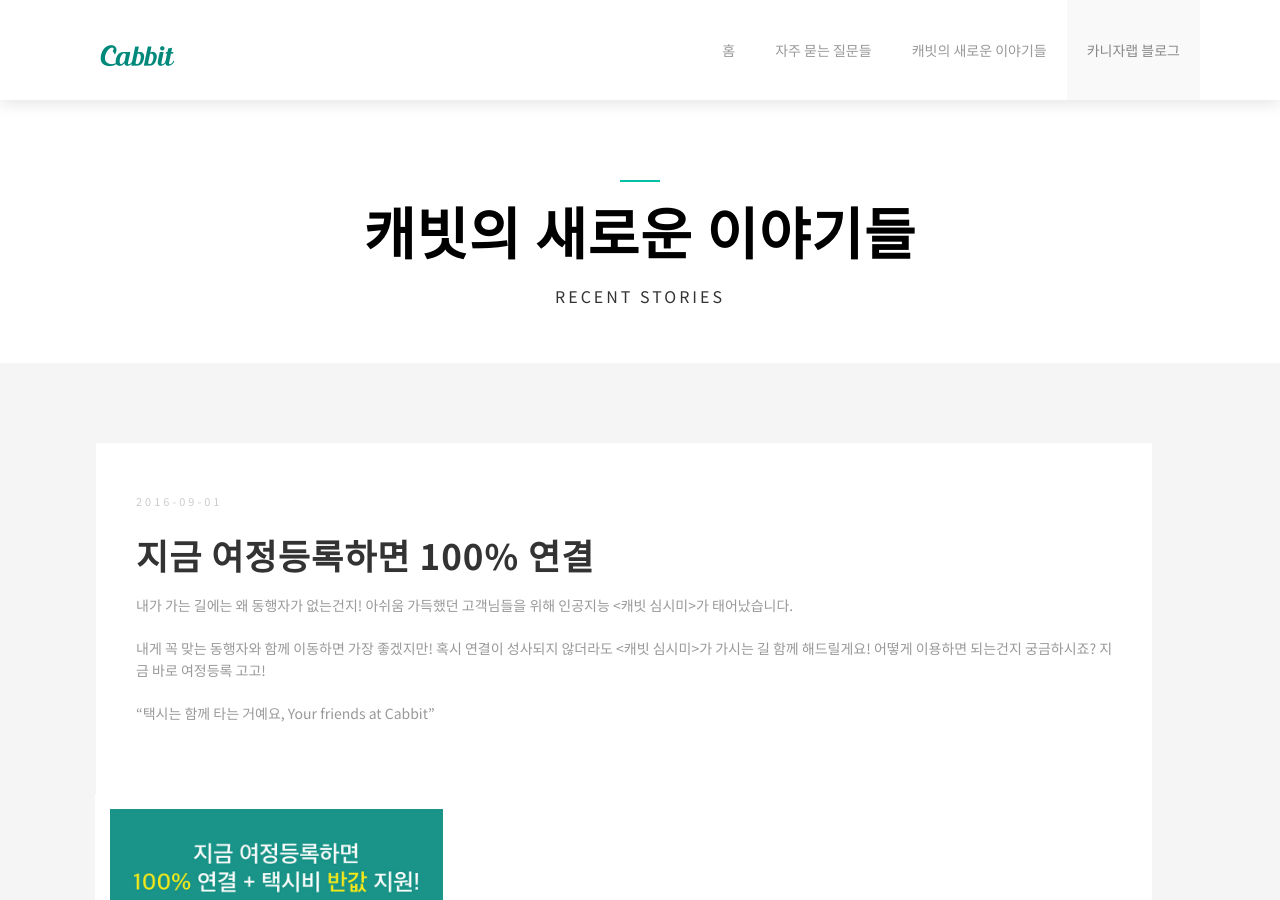
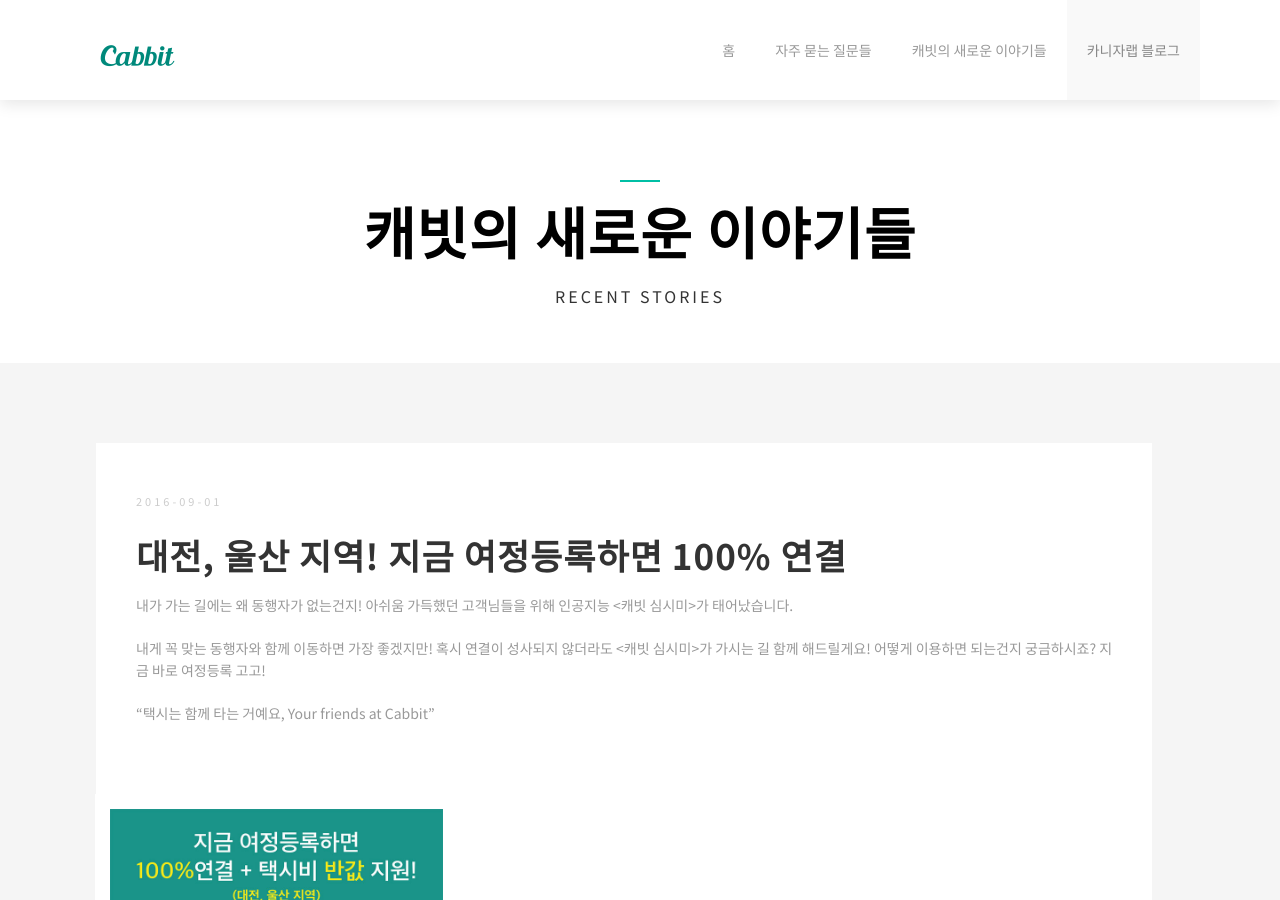
Before and after one commit to cabbit-kanizsalab/cabbit-kanizsalab.github.io, a Jekyll site: the page built from notice/_posts/2016-09-01-지금-여정등록하면-100%-연결.md, in a window 1280 px wide and 900 px high. Built offline with Jekyll 4.4.1, drawn with Linux system fonts in a browser that asks for light colours; comment, search, counter and statistics services are not loaded.

Commit message:
modified notice title and image

```diff
--- a/notice/_posts/2016-09-01-지금-여정등록하면-100%-연결.md
+++ b/notice/_posts/2016-09-01-지금-여정등록하면-100%-연결.md
@@ -1,7 +1,7 @@
 ---
 layout: post
 categories: notice
-title: "지금 여정등록하면 100% 연결"
+title: "대전, 울산 지역! 지금 여정등록하면 100% 연결"
 date: "2016-09-01T15:20:18+09:00"
 images:
   - "/images/notice/2016-09-01-1.jpg"
```
Also changed, not shown: Gemfile.lock, images/notice/2016-09-01-1.jpg.
